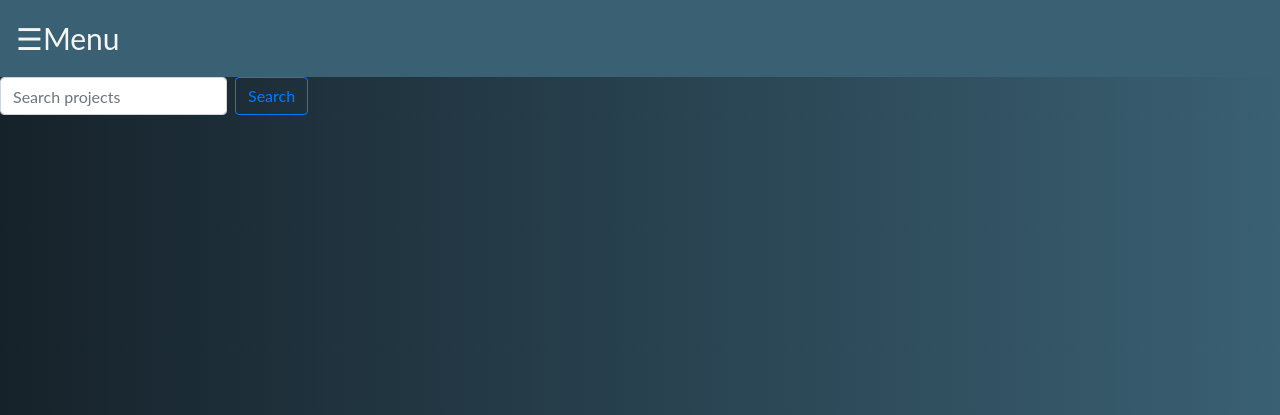
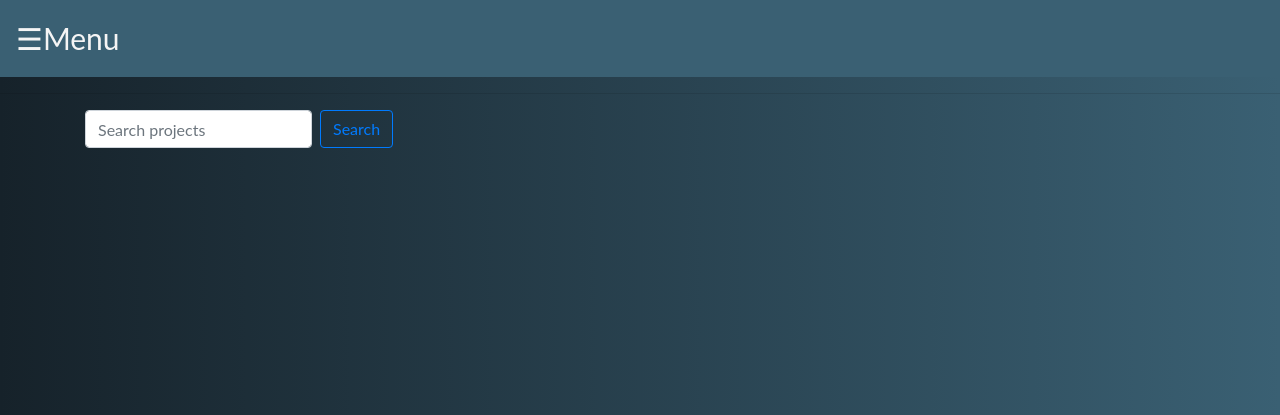
Before and after one commit to FrancisSakwa89/Awards, a Django app: page /searchme/ in a window 1280 px wide. Shown: the top 415 px of the page. Run offline with Django 3.2, Linux system fonts and the light colour scheme; a user stored in the database is signed in; data comes from the database, SQL or seed files in the repository; some libraries are stand-ins or nearby versions.

Commit message:
created another db

```diff
--- a/reward/templates/navbar.html
+++ b/reward/templates/navbar.html
@@ -71,6 +71,7 @@
             <a href="{% url 'contact' %}">Contact Us</a>
             <a href="{% url 'searchme' %}">Search Projects</a>
             <a href="{% url 'subscribe' %}">Subscribe</a>
+            <a href="http://127.0.0.1:8000/admin/">Admin</a>
 
 
 
--- a/reward/templates/photos/project.html
+++ b/reward/templates/photos/project.html
@@ -7,7 +7,6 @@
         <h2 class="firstletter">{{project.title}}</h2>
     </div>
   <hr>
-
   <div class="col-md-4 mx-auto">
       <img class='soloimg' src="{{project.image.url}}" alt="{{ project.title }}">
     <div class="card-body">
--- a/reward/templates/searchme.html
+++ b/reward/templates/searchme.html
@@ -1,7 +1,9 @@
 {% extends "base.html" %} {% load bootstrap4 %} {% block content %}
-
+<hr>
+<div class="container" style="text-align:center">
 <form class="form-inline my-2 my-lg-0" role="search" action="{% url 'search' %}">
     <input class="form-control mr-sm-2" type="search" placeholder="Search projects" aria-label="Search" name="project">
     <button class="btn btn-outline-primary my-2 my-sm-0" type="submit">Search</button>
   </form>
+  </div>
   {% endblock %}
```
Also changed, not shown: media/photos/gallery_TPcFamD.png (added), media/photos/images_2kkrkc4.png (added), media/photos/insta_xblEqlC.jpeg (added), media/photos/kisumu.jpeg (added), media/photos/nai_U6rLNVA.jpeg (added), 1 other file.
